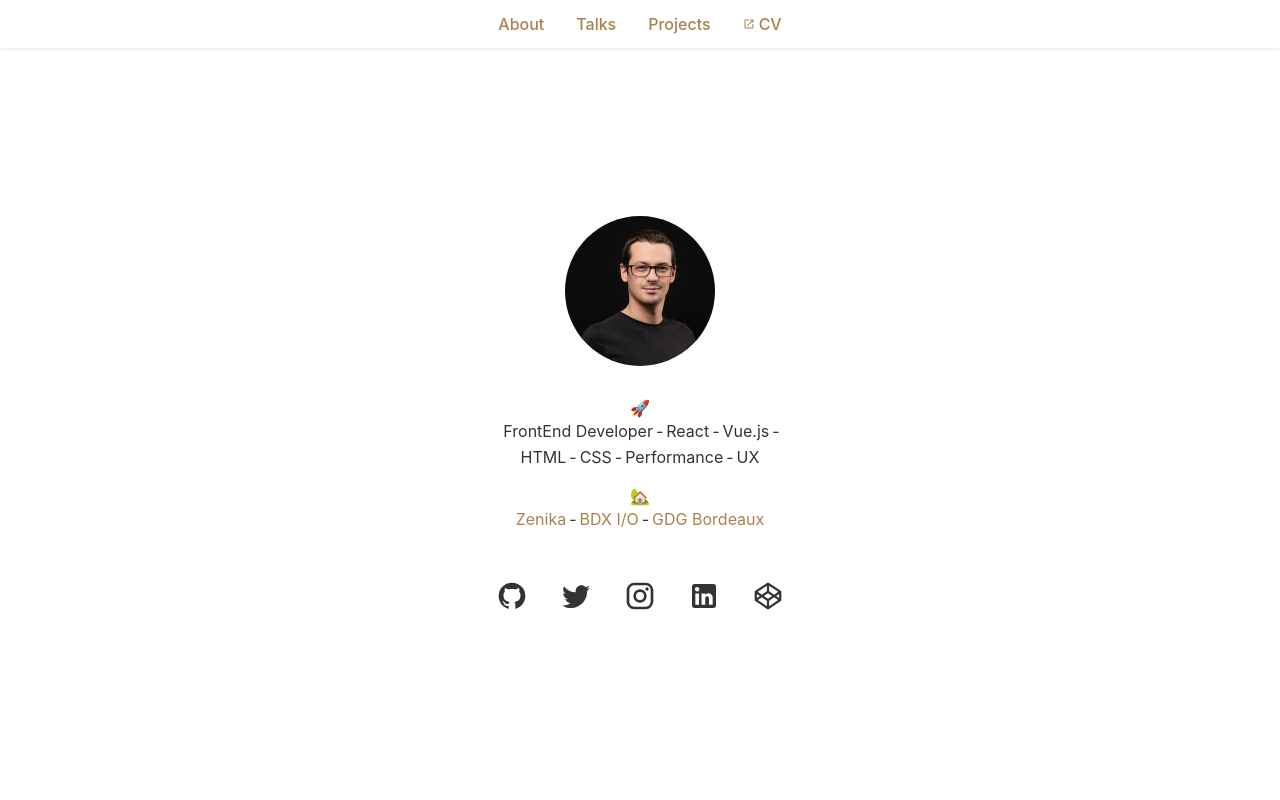
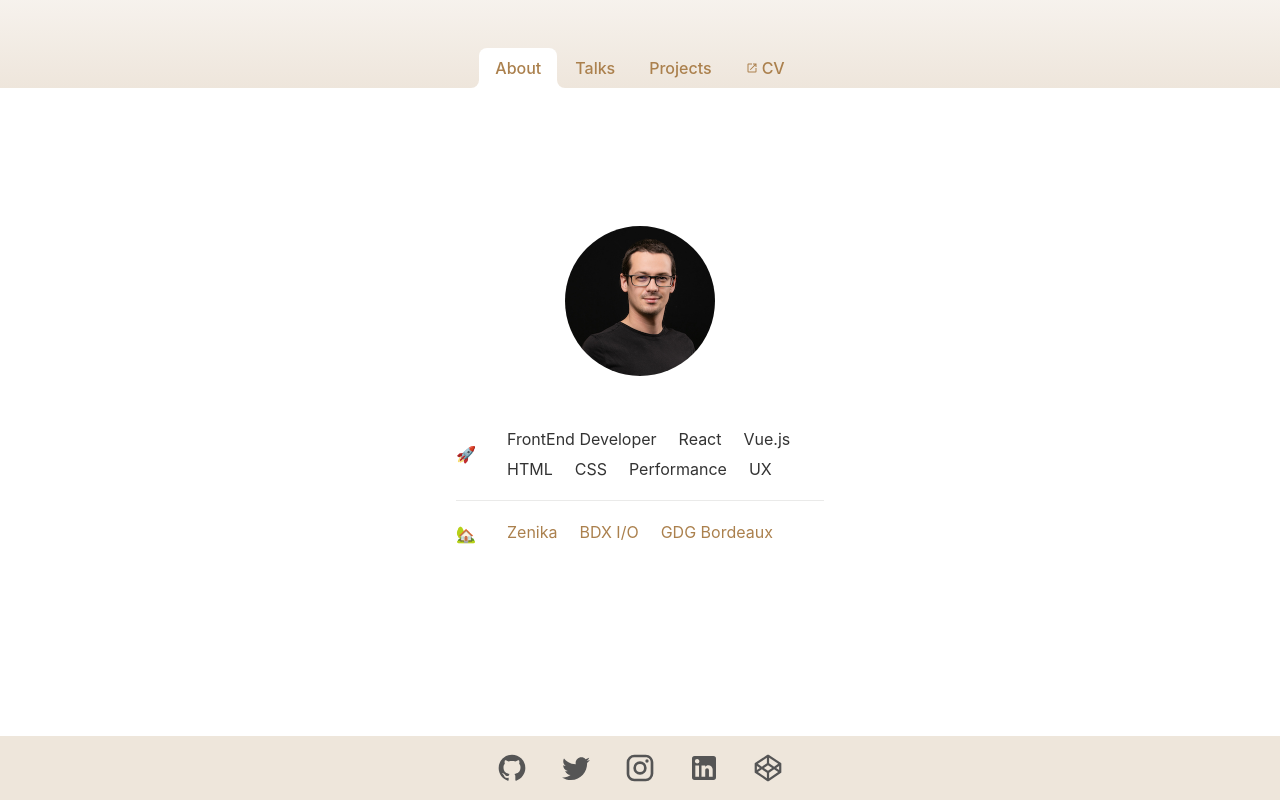
Before and after one commit to brunosabot/brunosabot.dev, a React (Create React App) app: page / in a window 1280 px wide. Built offline with nearby package versions, Linux system fonts and the light colour scheme.

Commit message:
Visual adjustments

```diff
--- a/src/components/routes/About.jsx
+++ b/src/components/routes/About.jsx
@@ -12,6 +12,7 @@ const About = () => {
   const { values } = useContext(AppContext);
 
   return values.page === "about" ? (
+    <>
       <div className={styles.About}>
         <Avatar src="/images/brunosabot.jpg" alt="Bruno Sabot" />
         <div className={styles.Biography}>
@@ -19,74 +20,82 @@ const About = () => {
             <span className={styles.BiographyEmoji} role="img" aria-label="Skills">
               🚀
             </span>
-          <span className={styles.BiographySkill}>{` FrontEnd Developer `}</span>-
-          <span className={styles.BiographySkill}>{` React `}</span>-
-          <span className={styles.BiographySkill}>{` Vue.js `}</span>-
-          <span className={styles.BiographySkill}>{` HTML `}</span>-
-          <span className={styles.BiographySkill}>{` CSS `}</span>-
-          <span className={styles.BiographySkill}>{` Performance `}</span>-
+            <div>
+              <span className={styles.BiographySkill}>{` FrontEnd Developer `}</span>
+              <span className={styles.BiographySkill}>{` React `}</span>
+              <span className={styles.BiographySkill}>{` Vue.js `}</span>
+              <span className={styles.BiographySkill}>{` HTML `}</span>
+              <span className={styles.BiographySkill}>{` CSS `}</span>
+              <span className={styles.BiographySkill}>{` Performance `}</span>
               <span className={styles.BiographySkill}>{` UX `}</span>
+            </div>
           </div>
           <div className={styles.BiographyLine}>
             <span className={styles.BiographyEmoji} role="img" aria-label="Skills">
               🏡
             </span>
+            <div>
               <a className={styles.BiographyLink} href="https://www.zenika.com/">
                 {` Zenika `}
               </a>
-          -
               <a className={styles.BiographyLink} href="https://www.bdx.io/">
                 {` BDX I/O `}
               </a>
-          -
               <a className={styles.BiographyLink} href="https://gdgbordeaux.fr/">
                 {` GDG Bordeaux `}
               </a>
             </div>
           </div>
-      <div>
+        </div>
+      </div>
+      <div className={styles.SocialLinks}>
         <a
+          className={styles.Social}
           href="https://github.com/brunosabot"
           rel="noopener noreferrer"
           target="_blank"
           aria-label="Bruno Sabot on Github"
         >
-          <GithubCircle className={styles.Social} />
+          <GithubCircle className={styles.SocialIcon} />
         </a>
         <a
+          className={styles.Social}
           href="https://twitter.com/brunosabot"
           rel="noopener noreferrer"
           target="_blank"
           aria-label="Bruno Sabot on Twitter"
         >
-          <Twitter className={styles.Social} />
+          <Twitter className={styles.SocialIcon} />
         </a>
         <a
+          className={styles.Social}
           href="https://instagram.com/brunosabot"
           rel="noopener noreferrer"
           target="_blank"
           aria-label="Bruno Sabot on Instagram"
         >
-          <Instagram className={styles.Social} />
+          <Instagram className={styles.SocialIcon} />
         </a>
         <a
+          className={styles.Social}
           href="https://linkedin.com/in/brunosabot"
           rel="noopener noreferrer"
           target="_blank"
           aria-label="Bruno Sabot on LinkedIn"
         >
-          <LinkedinBox className={styles.Social} />
+          <LinkedinBox className={styles.SocialIcon} />
         </a>
         <a
+          className={styles.Social}
           href="https://codepen.io/brunosabot/"
           rel="noopener noreferrer"
           target="_blank"
           aria-label="Bruno Sabot on Codepen"
         >
-          <Codepen className={styles.Social} />
+          <Codepen className={styles.SocialIcon} />
         </a>
       </div>
-    </div>
+    </>
   ) : null;
 };
 
--- a/src/components/routes/About.module.css
+++ b/src/components/routes/About.module.css
@@ -1,32 +1,47 @@
 .About {
   align-items: center;
+  bottom: 64px;
   display: flex;
   flex-direction: column;
-  height: calc(100vh - 112px);
   justify-content: center;
+  left: 50%;
+  margin: auto;
+  max-width: 400px;
+  padding: 0 16px 0 16px;
+  position: absolute;
+  top: 88px;
+  transform: translateX(-50%);
+  width: 100%;
+}
+
+.Biography {
   margin: 32px 0;
+  max-width: 100%;
 }
-.Biography {
-  margin: 16px 0;
-  max-width: 100%;
-  text-align: center;
-  width: 300px;
-}
+
 .BiographyEmoji {
   display: block;
-  flex-basis: 100%;
+  flex-basis: 48px;
+  flex-grow: 0;
+  flex-shrink: 0;
 }
+
 .BiographyLine {
   align-items: center;
+  border-bottom: 1px solid rgba(54, 48, 39, 0.1);
   display: flex;
-  flex-wrap: wrap;
-  justify-content: center;
-  margin: 16px 0;
+  justify-content: flex-start;
+  padding: 16px 0;
+}
+.BiographyLine:last-child {
+  border-bottom: 0;
 }
 
 .BiographyLink {
   color: rgb(171, 128, 77);
   display: inline-block;
+  line-height: 1.5;
+  margin-right: 16px;
   overflow: hidden;
   padding: 3px;
   position: relative;
@@ -46,16 +61,35 @@
 .BiographyLink:hover:after {
   transform: translateX(0);
 }
+
 .BiographySkill {
   display: inline-block;
+  line-height: 1.5;
+  margin-right: 16px;
   padding: 3px;
 }
+
+.SocialLinks {
+  background: rgb(171, 128, 77, 0.2);
+  bottom: 0;
+  display: flex;
+  justify-content: center;
+  left: 0;
+  position: absolute;
+  right: 0;
+}
+
 .Social {
+  padding: 16px;
+}
+
+.SocialIcon {
+  display: block;
+  fill: #555555;
   height: 32px;
-  margin: 16px;
   transition: 0.2s all cubic-bezier(0.4, 0, 0.6, 1);
   width: 32px;
 }
-.Social:hover {
+.SocialIcon:hover {
   fill: rgb(171, 128, 77);
 }
--- a/src/components/routes/Projects.module.css
+++ b/src/components/routes/Projects.module.css
@@ -2,8 +2,9 @@
   align-items: center;
   display: flex;
   flex-direction: column;
-  margin: 32px auto 16px auto;
+  margin: 48px auto 16px auto;
   max-width: 100%;
+  padding: 0 16px;
   width: 400px;
 }
 .Project {
--- a/src/components/routes/Talks.module.css
+++ b/src/components/routes/Talks.module.css
@@ -2,7 +2,8 @@
   align-items: center;
   display: flex;
   flex-direction: column;
-  margin: 16px 0;
+  margin: 32px 0;
+  padding: 0 16px;
 }
 .Talk {
   margin: 16px 0;
--- a/src/components/ui/header/Header.module.css
+++ b/src/components/ui/header/Header.module.css
@@ -1,7 +1,8 @@
 .Header {
   align-items: center;
-  box-shadow: 0 0 5px rgba(171, 128, 77, 0.3);
+  background: linear-gradient(to bottom, rgb(171, 128, 77, 0.1), rgb(171, 128, 77, 0.2));
   display: flex;
-  height: 48px;
+  height: 88px;
   justify-content: center;
+  padding-top: 48px;
 }
--- a/src/components/ui/header/HeaderLink.jsx
+++ b/src/components/ui/header/HeaderLink.jsx
@@ -5,7 +5,7 @@ import { ReactComponent as OpenInNew } from "../../svg/open-in-new.svg";
 import styles from "./HeaderLink.module.css";
 
 const HeaderLink = ({ children, to, ...props }) => {
-  const { actions } = useContext(AppContext);
+  const { actions, values } = useContext(AppContext);
   const isExternal = to.indexOf("http") === 0;
   const onClick = () => {
     if (isExternal) {
@@ -16,7 +16,11 @@ const HeaderLink = ({ children, to, ...props }) => {
   };
 
   return (
-    <a {...props} className={styles.HeaderLink} onClick={onClick}>
+    <a
+      {...props}
+      className={styles.HeaderLink + " " + (to === values.page ? styles.HeaderLinkActive : "")}
+      onClick={onClick}
+    >
       {isExternal ? <OpenInNew className={styles.External} /> : null}
       {children}
     </a>
--- a/src/components/ui/header/HeaderLink.module.css
+++ b/src/components/ui/header/HeaderLink.module.css
@@ -1,17 +1,61 @@
 .HeaderLink {
   align-items: center;
-  border-radius: 16px;
+  border-radius: 8px 8px 0 0;
   color: rgb(171, 128, 77);
   cursor: pointer;
   display: inline-flex;
   font-weight: 500;
-  line-height: 32px;
+  justify-content: center;
+  line-height: 40px;
+  margin: 0 1px;
+  outline: 0;
   padding: 0 16px;
+  position: relative;
   transition: 0.2s all cubic-bezier(0.4, 0, 0.6, 1);
 }
-.HeaderLink:hover {
-  background-color: rgb(171, 128, 77, 0.2);
+.HeaderLink:before,
+.HeaderLink:after {
+  bottom: 0;
+  content: "";
+  height: 8px;
+  position: absolute;
+  transition: 0.2s all cubic-bezier(0.4, 0, 0.6, 1);
+  width: 16px;
 }
+.HeaderLink:after {
+  border-radius: 0 0 0 8px;
+  box-shadow: -8px 0 0 0 rgba(255, 255, 255, 0);
+  right: -16px;
+}
+.HeaderLink:before {
+  border-radius: 0 0 8px 0;
+  box-shadow: 8px 0 0 0 rgba(255, 255, 255, 0);
+  left: -16px;
+}
+
+@media (hover: hover) {
+  .HeaderLink:hover {
+    background-color: rgb(171, 128, 77, 0.2);
+  }
+  .HeaderLinkActive:hover:after {
+    box-shadow: -8px 0 0 0 rgb(227, 213, 196);
+  }
+  .HeaderLinkActive:hover:before {
+    box-shadow: 8px 0 0 0 rgb(227, 213, 196);
+  }
+}
+
+.HeaderLink.HeaderLinkActive {
+  background-color: #ffffff;
+  cursor: initial;
+}
+.HeaderLink.HeaderLinkActive:after {
+  box-shadow: -8px 0 0 0 #ffffff;
+}
+.HeaderLink.HeaderLinkActive:before {
+  box-shadow: 8px 0 0 0 #ffffff;
+}
+
 .External {
   fill: rgb(171, 128, 77);
   height: 12px;
--- a/src/index.css
+++ b/src/index.css
@@ -5,9 +5,21 @@ body {
     "Cantarell", "Fira Sans", "Droid Sans", "Helvetica Neue", sans-serif;
   -webkit-font-smoothing: antialiased;
   -moz-osx-font-smoothing: grayscale;
+  height: 100%;
   margin: 0;
+}
+html {
+  height: 100%;
+}
+#root {
+  height: 100%;
 }
 
 code {
   font-family: source-code-pro, Menlo, Monaco, Consolas, "Courier New", monospace;
 }
+
+* {
+  box-sizing: border-box;
+  -webkit-tap-highlight-color: rgba(0, 0, 0, 0);
+}
```
Lines whose indentation alone changed are shown as unchanged.
